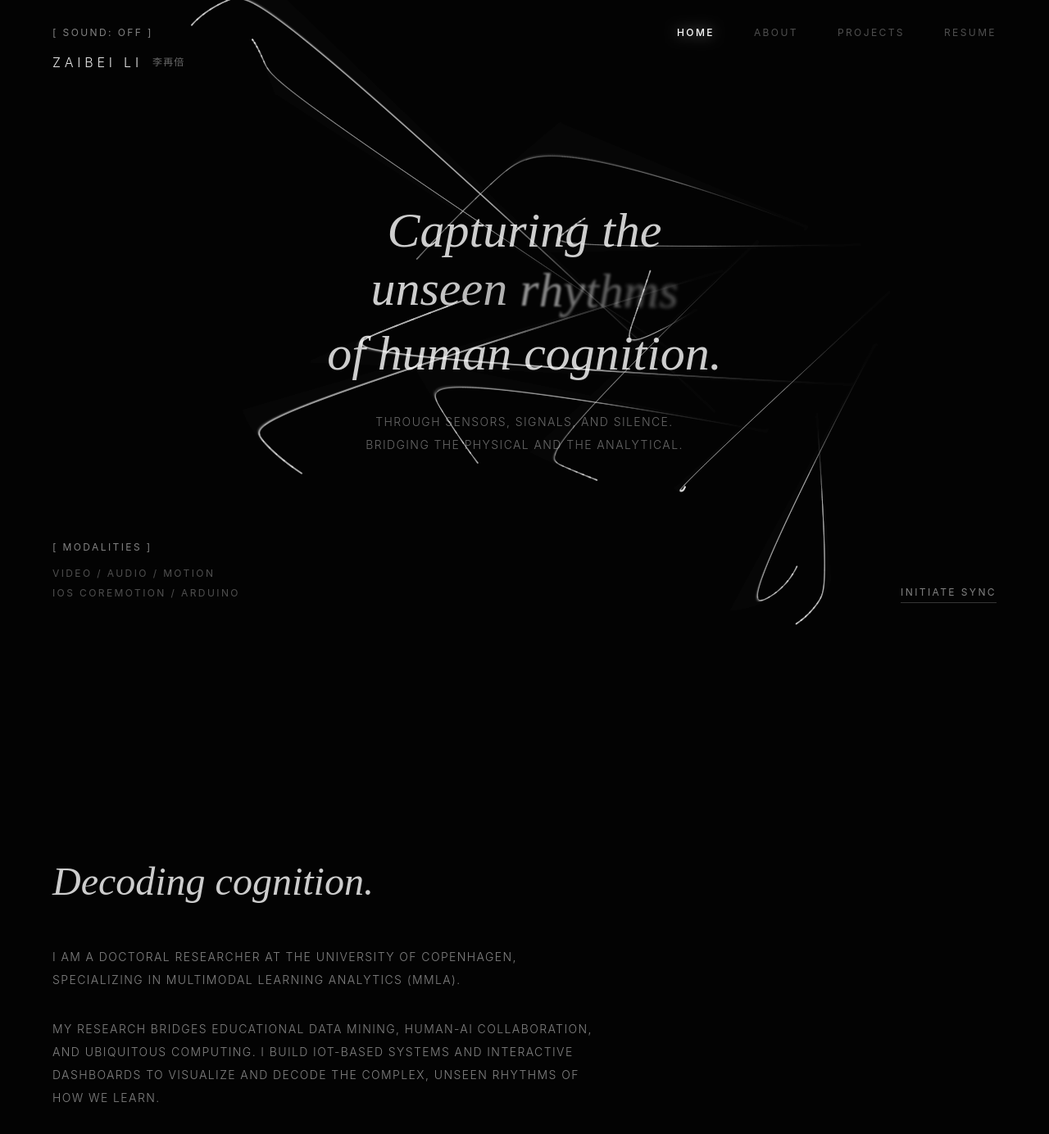
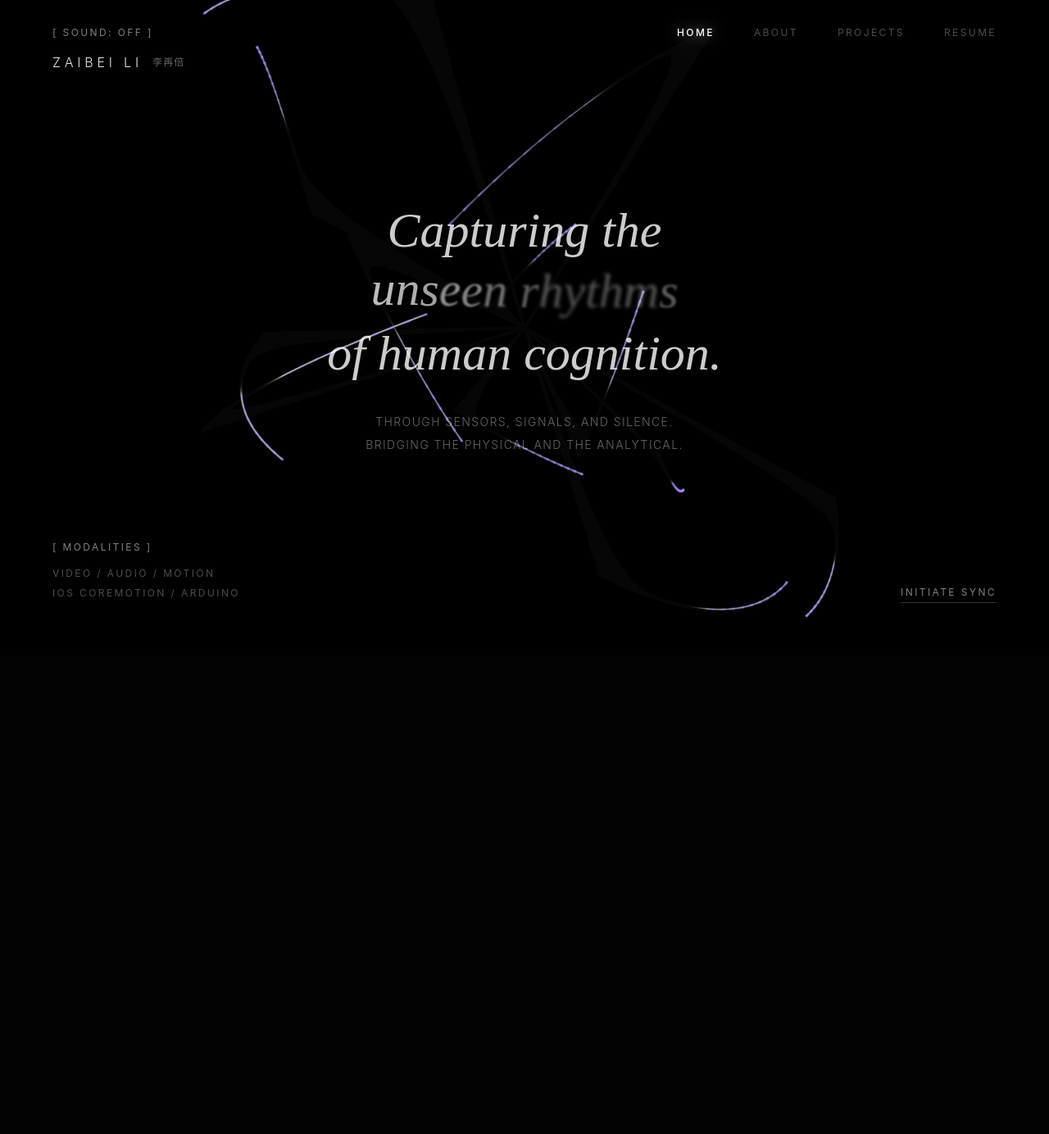
Before and after one commit to lizaibeim/lizaibeim.github.io, a React (Vite) app: page / in a window 1280 px wide. Shown: the top 1384 px of the page at 82% size. After the commit the page ends 800 px from the top, so only its background shows below. Built offline with nearby package versions, Linux system fonts and the light colour scheme.

Commit message:
feat: Enhance scrolling experience and add bilingual greeting
Introduces smooth scrolling behavior and a dedicated scroll container. Updates the "About" section to include a bilingual greeting ("你好, Hello.") and refactors the particle background animation to maintain a consistent smudge effect.

```diff
--- a/src/App.tsx
+++ b/src/App.tsx
@@ -3,7 +3,7 @@ import { AppContent } from './components/AppContent';
 
 export default function App() {
   return (
-    <main className="relative bg-[#030303] text-white selection:bg-white/20 selection:text-white">
+    <main id="main-scroll-container" className="scroll-container relative bg-[#030303] text-white selection:bg-white/20 selection:text-white">
       <ParticleBackground />
       <AppContent />
     </main>
--- a/src/components/AppContent.tsx
+++ b/src/components/AppContent.tsx
@@ -264,8 +264,9 @@ export const AppContent: React.FC = () => {
       {/* Section 2: About */}
       <section id="about" className="relative min-h-screen flex items-center p-8 md:p-16 pointer-events-auto">
         <div className="max-w-2xl">
-          <h2 className="font-display italic text-4xl md:text-5xl text-white/80 font-light mb-12 leading-tight">
-            Decoding cognition.
+          <h2 className="font-display italic text-4xl md:text-5xl text-white/80 font-light mb-12 leading-tight flex items-baseline gap-4">
+            <span className="font-sans not-italic text-2xl md:text-3xl text-white/40 tracking-widest">你好,</span>
+            Hello.
           </h2>
           <div className="space-y-8 text-xs md:text-sm text-white/50 font-light tracking-widest leading-loose uppercase">
             <p>
--- a/src/components/ParticleBackground.tsx
+++ b/src/components/ParticleBackground.tsx
@@ -53,23 +53,10 @@ export const ParticleBackground: React.FC = () => {
       }
     };
 
-    let prevScrollProgress = 0;
-
     const animate = () => {
-      // Clear canvas completely when transitioning between sections to prevent smudge mixing
-      if ((prevScrollProgress < 0.5 && scrollProgress >= 0.5) ||
-          (prevScrollProgress >= 0.5 && scrollProgress < 0.5)) {
-        ctx.fillStyle = '#030303';
-        ctx.fillRect(0, 0, canvas.width, canvas.height);
-      }
-      prevScrollProgress = scrollProgress;
-
-      // The user specifically requested to KEEP the smudge buildup effect.
-      // We transition the smudge color from dark gray (home) to dark purple (scroll)
-      let bgR = Math.floor(3 + scrollProgress * 9);  // 3 -> 12
-      let bgG = Math.floor(3 + scrollProgress * 2);  // 3 -> 5
-      let bgB = Math.floor(3 + scrollProgress * 22); // 3 -> 25
-      ctx.fillStyle = `rgba(${bgR}, ${bgG}, ${bgB}, 0.08)`;
+      // The user specifically requested to KEEP the "gray smudge" buildup effect
+      // because they find it interesting. Using 0.08 creates that long, lingering trail.
+      ctx.fillStyle = 'rgba(3, 3, 3, 0.08)';
       ctx.fillRect(0, 0, canvas.width, canvas.height);
 
       time += 1;
@@ -98,20 +85,54 @@ export const ParticleBackground: React.FC = () => {
         let focusX = Math.cos(angle) * focusRadius;
         let focusY = Math.sin(angle) * focusRadius;
 
-        // State 3: Stable Flower / Mandala (Scroll structured)
+        // HOME (0)
+        let homeX = target.x + (wanderX * (1 - focusLerp)) + (focusX * focusLerp);
+        let homeY = target.y + (wanderY * (1 - focusLerp)) + (focusY * focusLerp);
+
+        // ABOUT (1) - DNA / Figure 8
+        let aboutCX = canvas.width * 0.75;
+        let aboutCY = canvas.height * 0.5;
+        let aboutT = time * 0.02 + (index * 0.5);
+        let aboutX = aboutCX + Math.sin(aboutT) * 150;
+        let aboutY = aboutCY + Math.sin(aboutT * 2) * 150;
+
+        // PROJECTS (2) - Orbiting Rings
+        let projCX = canvas.width * 0.5;
+        let projCY = canvas.height * 0.5;
+        let projAngle = time * 0.01 * (index % 2 === 0 ? 1 : -1) + (index * Math.PI / numStrands);
+        let projRadius = 250 + Math.sin(time * 0.05 + index) * 50;
+        let projX = projCX + Math.cos(projAngle) * projRadius;
+        let projY = projCY + Math.sin(projAngle) * projRadius;
+
+        // RESUME (3) - Stable Flower / Mandala
         let flowerCX = canvas.width * 0.75;
         let flowerCY = canvas.height * 0.5;
         let flowerAngle = (index / numStrands) * Math.PI * 2 + time * 0.001;
-        let petalRadius = 120 + Math.sin(time * 0.02 + index) * 15;
+        let petalRadius = 150 + Math.sin(time * 0.02 + index) * 20;
         let flowerX = flowerCX + Math.cos(flowerAngle) * petalRadius;
         let flowerY = flowerCY + Math.sin(flowerAngle) * petalRadius;
 
-        // Blend states based on focus and scroll
-        let currentTargetX = target.x + (wanderX * (1 - focusLerp)) + (focusX * focusLerp);
-        let currentTargetY = target.y + (wanderY * (1 - focusLerp)) + (focusY * focusLerp);
+        // Interpolate between the 4 states based on scroll section (0 to 3)
+        let section = scrollProgress * 3;
+        let targetX = 0;
+        let targetY = 0;
 
-        head.x = currentTargetX * (1 - scrollProgress) + flowerX * scrollProgress;
-        head.y = currentTargetY * (1 - scrollProgress) + flowerY * scrollProgress;
+        if (section < 1) {
+            let t = section;
+            targetX = homeX * (1 - t) + aboutX * t;
+            targetY = homeY * (1 - t) + aboutY * t;
+        } else if (section < 2) {
+            let t = section - 1;
+            targetX = aboutX * (1 - t) + projX * t;
+            targetY = aboutY * (1 - t) + projY * t;
+        } else {
+            let t = section - 2;
+            targetX = projX * (1 - t) + flowerX * t;
+            targetY = projY * (1 - t) + flowerY * t;
+        }
+
+        head.x = targetX;
+        head.y = targetY;
 
         // Spring stiffness
         let stiffness = 0.25 * (1 - focusLerp) + 0.6 * focusLerp;
@@ -129,12 +150,7 @@ export const ParticleBackground: React.FC = () => {
           curr.y += dy * stiffness;
         }
 
-        // Color Morphing: White -> Bioluminescent Purple (Tailwind purple-400: 167, 139, 250)
-        let r = Math.floor(255 - (scrollProgress * (255 - 167)));
-        let g = Math.floor(255 - (scrollProgress * (255 - 139)));
-        let b = Math.floor(255 - (scrollProgress * (255 - 250)));
-
-        // Draw the continuous strand
+        // Draw the continuous strand (White/Gray)
         ctx.beginPath();
         ctx.moveTo(strand.segments[0].x, strand.segments[0].y);
         for (let i = 1; i < numSegments; i++) {
@@ -144,17 +160,18 @@ export const ParticleBackground: React.FC = () => {
         }
 
         let alpha = 0.15 - (index * 0.005) + (focusLerp * 0.2);
-        alpha = alpha * (1 - scrollProgress * 0.6);
 
-        ctx.strokeStyle = `rgba(${r}, ${g}, ${b}, ${alpha})`;
-        ctx.lineWidth = (strand.thickness + (focusLerp * 1)) * (1 - scrollProgress * 0.5);
+        ctx.strokeStyle = `rgba(255, 255, 255, ${alpha})`;
+        ctx.lineWidth = strand.thickness + (focusLerp * 1);
         ctx.stroke();
 
-        // Draw subtle "chain links" or "sensor nodes" along the strand
+        // Draw subtle "chain links" or "sensor nodes" along the strand (Purple)
         for (let i = 0; i < numSegments; i += 6) {
           ctx.beginPath();
-          ctx.arc(strand.segments[i].x, strand.segments[i].y, 1 + (focusLerp * 0.5), 0, Math.PI * 2);
-          ctx.fillStyle = `rgba(${r}, ${g}, ${b}, ${(0.4 - (i / numSegments) * 0.4 + (focusLerp * 0.3)) * (1 - scrollProgress * 0.6)})`;
+          ctx.arc(strand.segments[i].x, strand.segments[i].y, 1.5 + (focusLerp * 0.5), 0, Math.PI * 2);
+          let nodeAlpha = 0.5 - (i / numSegments) * 0.4 + (focusLerp * 0.3);
+          // Tailwind purple-400: 167, 139, 250
+          ctx.fillStyle = `rgba(167, 139, 250, ${nodeAlpha})`;
           ctx.fill();
         }
       });
@@ -172,9 +189,12 @@ export const ParticleBackground: React.FC = () => {
       mouse.y = canvas.height / 2;
     };
 
+    const scrollContainer = document.getElementById('main-scroll-container');
+
     const handleScroll = () => {
-      const maxScroll = window.innerHeight;
-      scrollProgress = Math.min(window.scrollY / maxScroll, 1);
+      if (!scrollContainer) return;
+      const maxScroll = scrollContainer.scrollHeight - scrollContainer.clientHeight;
+      scrollProgress = maxScroll > 0 ? Math.min(scrollContainer.scrollTop / maxScroll, 1) : 0;
     };
 
     const handleResize = () => {
@@ -188,7 +208,7 @@ export const ParticleBackground: React.FC = () => {
 
     window.addEventListener('mousemove', handleMouseMove);
     window.addEventListener('mouseleave', handleMouseLeave);
-    window.addEventListener('scroll', handleScroll);
+    if (scrollContainer) scrollContainer.addEventListener('scroll', handleScroll);
     window.addEventListener('resize', handleResize);
     window.addEventListener('set-focus', handleSetFocus);
 
@@ -198,7 +218,7 @@ export const ParticleBackground: React.FC = () => {
     return () => {
       window.removeEventListener('mousemove', handleMouseMove);
       window.removeEventListener('mouseleave', handleMouseLeave);
-      window.removeEventListener('scroll', handleScroll);
+      if (scrollContainer) scrollContainer.removeEventListener('scroll', handleScroll);
       window.removeEventListener('resize', handleResize);
       window.removeEventListener('set-focus', handleSetFocus);
       cancelAnimationFrame(animationFrameId);
--- a/src/index.css
+++ b/src/index.css
@@ -9,24 +9,30 @@
   --color-ink: #f5f5f5;
 }
 
-html {
+html, body, #root {
+  height: 100%;
+  margin: 0;
+  overflow: hidden; /* Prevent default window scrolling */
+}
+
+.scroll-container {
+  height: 100vh;
+  width: 100vw;
+  overflow-y: auto;
+  overflow-x: hidden;
+  scroll-snap-type: y mandatory;
   scroll-behavior: smooth;
-  scroll-snap-type: y mandatory;
 }
 
 body {
   background-color: var(--color-bg);
   color: var(--color-ink);
   font-family: var(--font-sans);
-  margin: 0;
-}
-
-#root {
-  overflow-x: hidden;
 }
 
 section {
   scroll-snap-align: start;
+  scroll-snap-stop: always;
 }
 
 /* Smooth text rendering */
```
